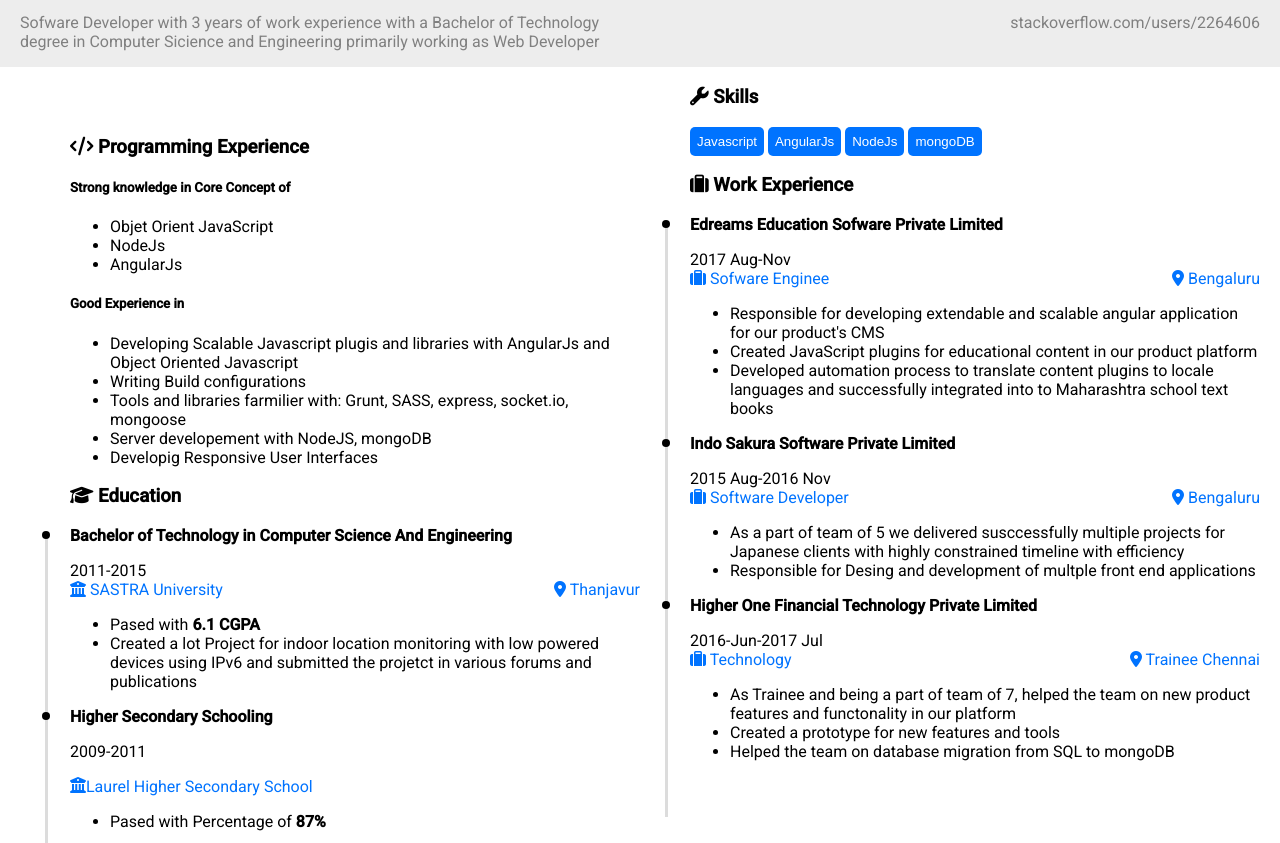
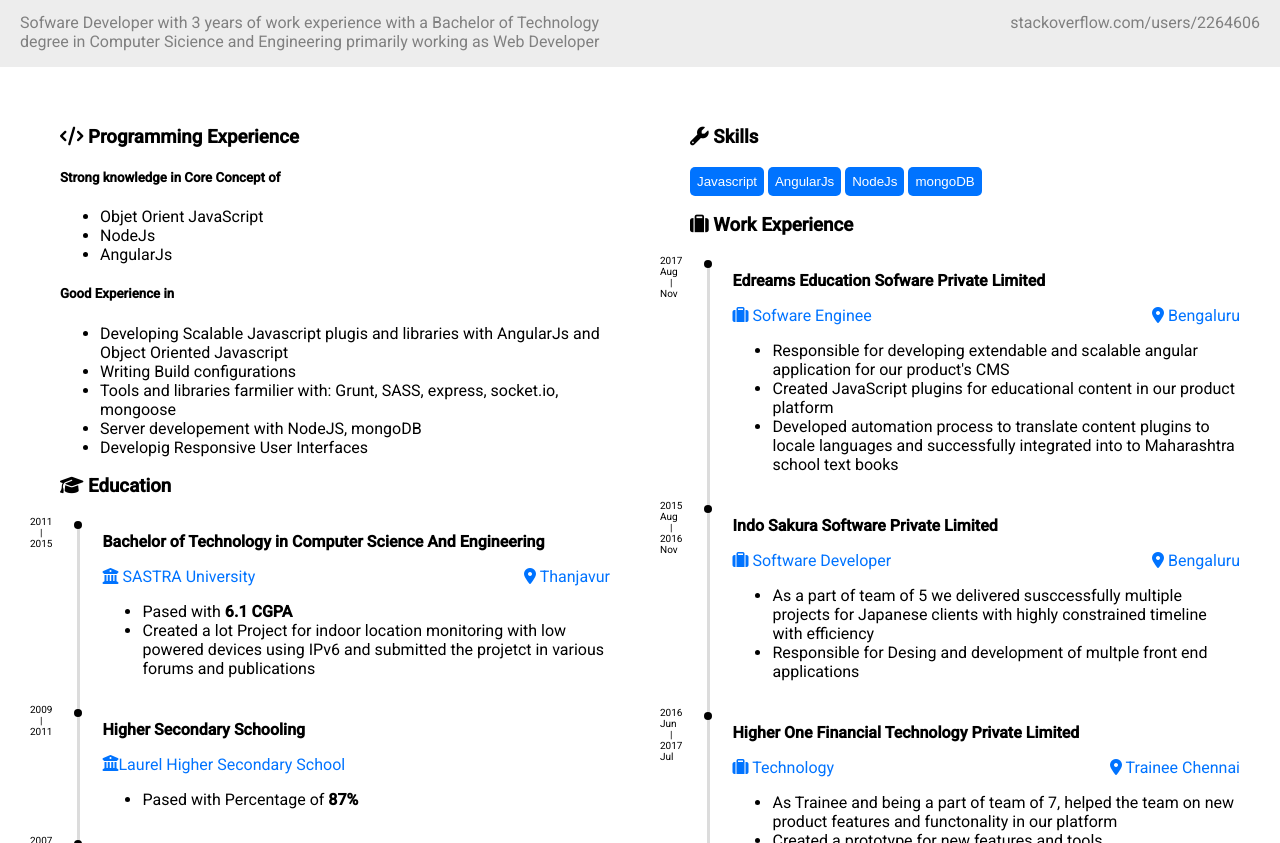
Before and after one commit to isramagix/Isra_CV_Projet, a plain HTML site: page index.html in a window 1280 px wide. Shown: the part 108-951 px from the top of the page. Drawn offline with Linux system fonts and the light colour scheme.

Commit message:
First Commit

```diff
--- a/index.html
+++ b/index.html
@@ -61,11 +61,17 @@
 
         <h3><i class="fa-solid fa-graduation-cap"></i> Education</h3>
 
+        <div class="newP">
+          <div class="fecha">
+            <div>2011</div>
+            <div class="fecha-l">|</div>
+            <div>2015</div>
+          </div>
           <div class="linetime">
             <p>
               <b>Bachelor of Technology in Computer Science And Engineering</b>
             </p>
-          <div class="fecha">2011-2015</div>
+
             <div class="pblue">
               <div class="pleft">
                 <i class="fa-solid fa-building-columns"></i> SASTRA University
@@ -84,29 +90,44 @@
               </li>
             </ul>
           </div>
+        </div>
 
+        <div class="newP">
+          <div class="fecha">
+            <div>2009</div>
+            <div class="fecha-l">|</div>
+            <div>2011</div>
+          </div>
           <div class="linetime">
             <p><b>Higher Secondary Schooling</b></p>
-          <div class="fecha">2009-2011</div>
+
             <p class="pblue">
-            <i class="fa-solid fa-building-columns"></i> Laurel Higher Secondary
-            School
+              <i class="fa-solid fa-building-columns"></i> Laurel Higher
+              Secondary School
             </p>
             <ul>
               <li>Pased with Percentage of <b>87%</b></li>
             </ul>
           </div>
+        </div>
 
+        <div class="newP">
+          <div class="fecha">
+            <div>2007</div>
+            <div class="fecha-l">|</div>
+            <div>2009</div>
+          </div>
           <div class="linetime">
             <p><b>SSLC</b></p>
-          <div class="fecha">2007-2009</div>
+
             <p class="pblue">
-            <i class="fa-solid fa-building-columns"></i> Government Boys Higher
-            Secondary School
+              <i class="fa-solid fa-building-columns"></i> Government Boys
+              Higher Secondary School
             </p>
             <ul>
               <li>Pased with Percentage of <b>90%</b></li>
             </ul>
+          </div>
         </div>
       </div>
 
@@ -119,11 +140,18 @@
 
         <h3><i class="fa-solid fa-suitcase"></i> Work Experience</h3>
 
+        <div class="newP">
+          <div class="fecha">
+            <div>2017</div>
+            <div>Aug</div>
+            <div class="fecha-l">|</div>
+            <div>Nov</div>
+          </div>
           <div class="linetime">
             <p>
               <b>Edreams Education Sofware Private Limited</b>
             </p>
-          <div class="fecha">2017 Aug-Nov</div>
+
             <div class="pblue">
               <div class="pleft">
                 <i class="fa-solid fa-suitcase"></i> Sofware Enginee
@@ -138,8 +166,8 @@
                 application for our product's CMS
               </li>
               <li>
-              Created JavaScript plugins for educational content in our product
-              platform
+                Created JavaScript plugins for educational content in our
+                product platform
               </li>
               <li>
                 Developed automation process to translate content plugins to
@@ -148,10 +176,19 @@
               </li>
             </ul>
           </div>
+        </div>
 
+        <div class="newP">
+          <div class="fecha">
+            <div>2015</div>
+            <div>Aug</div>
+            <div class="fecha-l">|</div>
+            <div>2016</div>
+            <div>Nov</div>
+          </div>
           <div class="linetime">
             <p><b>Indo Sakura Software Private Limited</b></p>
-          <div class="fecha">2015 Aug-2016 Nov</div>
+
             <div class="pblue">
               <div class="pleft">
                 <i class="fa-solid fa-suitcase"></i> Software Developer
@@ -173,12 +210,20 @@
               </li>
             </ul>
           </div>
+        </div>
 
+        <div class="newP">
+          <div class="fecha">
+            <div>2016</div>
+            <div>Jun</div>
+            <div class="fecha-l">|</div>
+            <div>2017</div>
+            <div>Jul</div>
+          </div>
           <div class="linetime">
             <p>
               <b>Higher One Financial Technology Private Limited</b>
             </p>
-          <div class="fecha">2016-Jun-2017 Jul</div>
 
             <div class="pblue">
               <div class="pleft">
@@ -199,6 +244,7 @@
           </div>
         </div>
       </div>
+    </div>
     <div class="CV-Footer">
       <div class="CV-Footer-left">
         <h2>Sivashanmugam Kannan</h2>
--- a/styles.css
+++ b/styles.css
@@ -30,7 +30,7 @@ body {
   display: flex;
 }
 .CV-Body-left {
-  margin: 50px;
+  margin: 40px;
   width: 80%;
 }
 .linetime {
@@ -56,12 +56,22 @@ body {
   left: -28px;
   top: 5px;
 }
+
+.newP {
+  display: flex;
+}
 .fecha {
+  position: relative;
   left: -30px;
+  padding-right: 20px;
+  font-size: x-small;
+}
+.fecha-l {
+  text-align: center;
 }
 .CV-Body-right {
   width: 80%;
-  margin-right: 20px;
+  margin: 40px;
 }
 .CV-Body-right button {
   padding: 7px;
```
Lines whose indentation alone changed are shown as unchanged.
